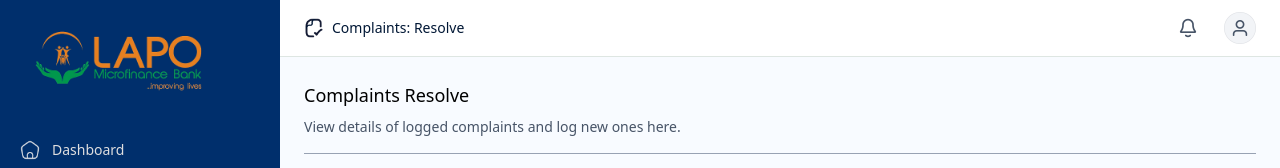
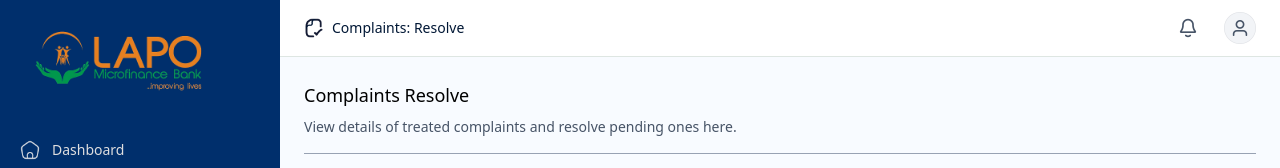
Before and after one commit to alaguton-pako/mercator, a React (Vite) app: page /complaint-resolve/1 in a window 1280 px wide. Shown: the top 168 px of the page. Built offline with nearby package versions, Linux system fonts and the light colour scheme.

Commit message:
prod ready

```diff
--- a/src/components/ComplaintDetail.jsx
+++ b/src/components/ComplaintDetail.jsx
@@ -4,15 +4,19 @@ import { Button } from "@material-tailwind/react";
 
 const ComplaintDetail = () => {
   const { accountNumber } = useParams();
-    const location = useLocation();
-    const isResolvePage = location.pathname.includes("complaint-resolve");
+  const location = useLocation();
+  const isResolvePage = location.pathname.includes("complaint-resolve");
 
   return (
     <CustomCardLayout>
       <div className="flex flex-col gap-2">
-        <h1 className="font-medium text-lg">{isResolvePage ? "Complaints Resolve" : "Complaints: Log"}</h1>
+        <h1 className="font-medium text-lg">
+          {isResolvePage ? "Complaints Resolve" : "Complaints: Log"}
+        </h1>
         <h5 className="text-sm text-[#475467]">
-          View details of logged complaints and log new ones here.
+          {isResolvePage
+            ? "View details of treated complaints and resolve pending ones here."
+            : "View details of logged complaints and log new ones here."}
         </h5>
       </div>
       <div className="h-[1px] w-full bg-[#98A2B3] my-4"></div>
```
